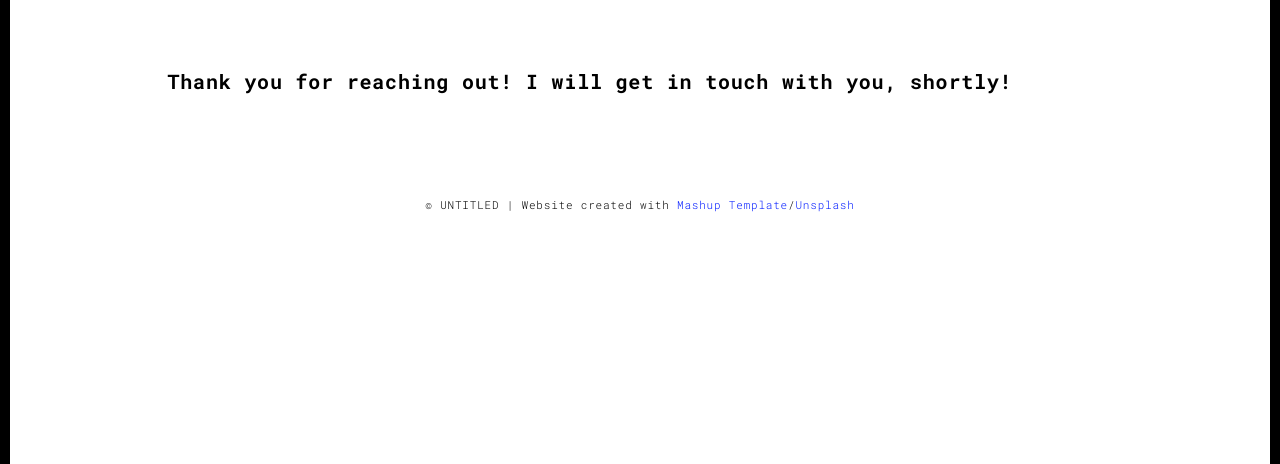
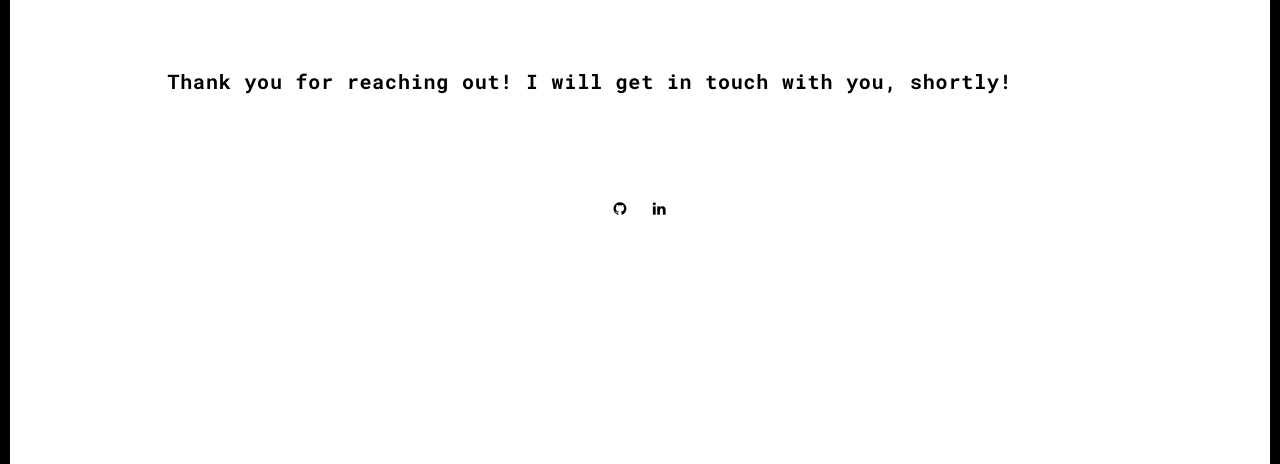
Before and after one commit to Debraj-Bora/portfoliowebsite, a Flask app: template templates/thankyou.html in a window 1280 px wide. Shown: the part 151-615 px from the top of the page. Run offline with Flask 3, Linux system fonts and the light colour scheme; the template is opened without the code that fills it, so the values that code supplies are empty.

Commit message:
changing footer

```diff
--- a/templates/thankyou.html
+++ b/templates/thankyou.html
@@ -74,7 +74,12 @@
   <div class="container">
     <div class="row">
       <div class="col-xs-12">
-        <p>© UNTITLED | Website created with <a href="http://www.mashup-template.com/" title="Create website with free html template">Mashup Template</a>/<a href="https://www.unsplash.com/" title="Beautiful Free Images">Unsplash</a></p>
+        <p><a href="https://github.com/Debraj-Bora" target="_blank" title="" class="fa-icon">
+        <i class="fa fa-github"></i>
+        </a>
+        <a href="https://www.linkedin.com/in/debrajbora/" target="_blank" title="" class="fa-icon">
+        <i class="fa fa-linkedin"></i>
+        </a></p>
       </div>
     </div>
   </div>
```
